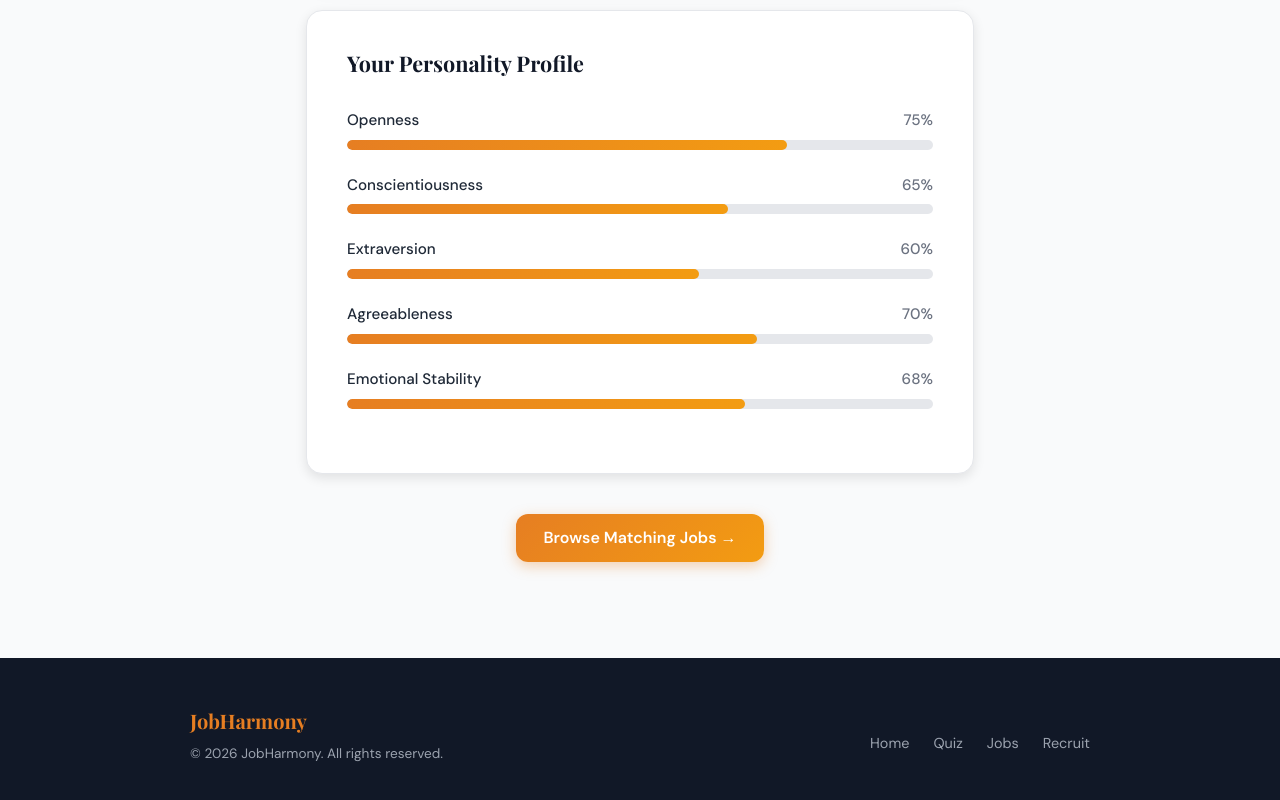
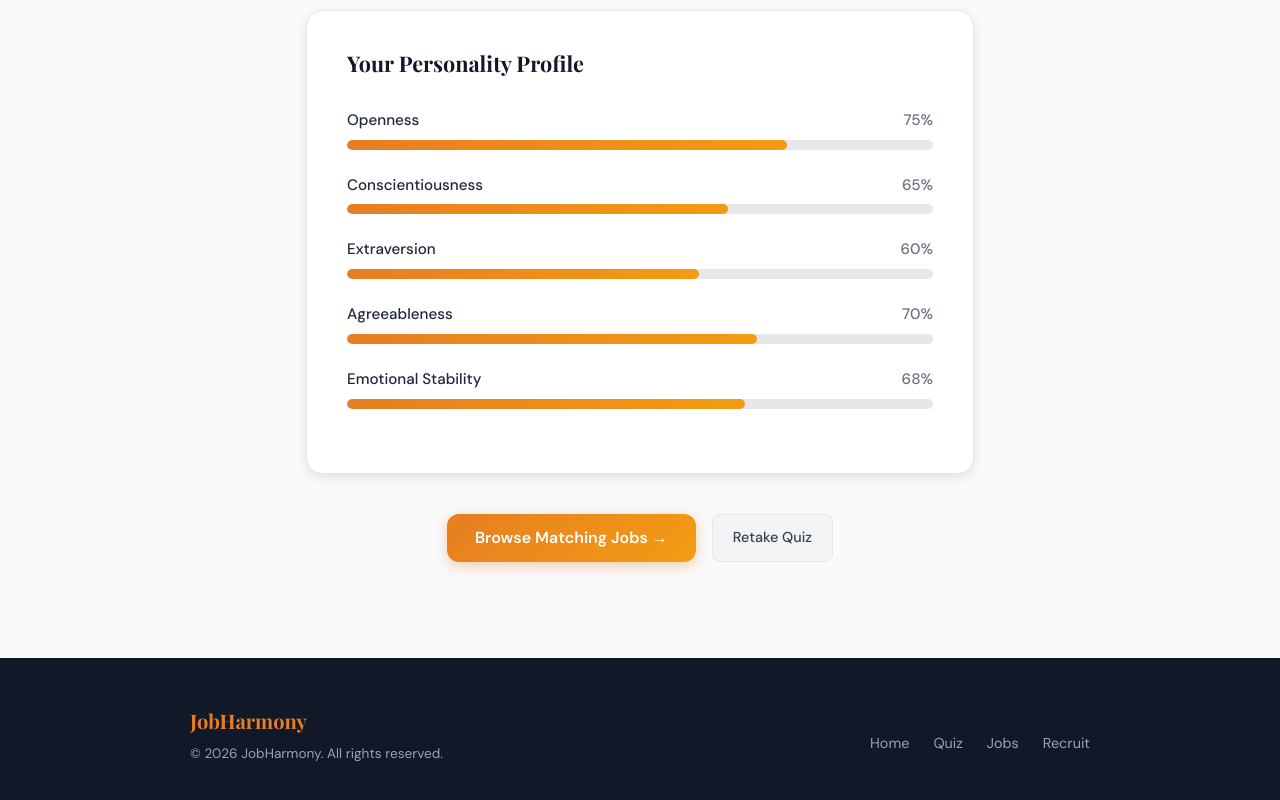
Before and after one commit to alecneish/MyJobHarmony, a React (Vite) app in the folder frontend/: page /quiz/results in a window 1280 px wide. Shown: the part 449-1249 px from the top of the page. Built offline with nearby package versions, Linux system fonts and the light colour scheme.

Commit message:
Add retake quiz functionality and navigation

```diff
--- a/frontend/src/pages/QuizResults.tsx
+++ b/frontend/src/pages/QuizResults.tsx
@@ -1,5 +1,5 @@
 import { useEffect, useState, useRef } from 'react';
-import { Link } from 'react-router-dom';
+import { Link, useNavigate } from 'react-router-dom';
 import type { QuizResults } from '../types';
 
 const DEFAULT_RESULT: QuizResults = {
@@ -25,6 +25,7 @@ export default function QuizResults() {
   const [results, setResults] = useState<QuizResults>(DEFAULT_RESULT);
   const [barsAnimated, setBarsAnimated] = useState(false);
   const animationTimer = useRef<ReturnType<typeof setTimeout> | null>(null);
+  const navigate = useNavigate();
 
   useEffect(() => {
     const stored = localStorage.getItem('jh-quiz-results');
@@ -44,6 +45,11 @@ export default function QuizResults() {
       if (animationTimer.current) clearTimeout(animationTimer.current);
     };
   }, []);
+
+  function handleRetake() {
+    localStorage.removeItem('jh-quiz-results');
+    navigate('/quiz');
+  }
 
   return (
     <div className="jh-results-container">
@@ -76,8 +82,9 @@ export default function QuizResults() {
         })}
       </div>
 
-      <div style={{ textAlign: 'center', marginTop: '2.5rem' }}>
+      <div style={{ textAlign: 'center', marginTop: '2.5rem', display: 'flex', gap: '1rem', justifyContent: 'center', flexWrap: 'wrap' }}>
         <Link to="/jobs" className="jh-btn-primary">Browse Matching Jobs →</Link>
+        <button className="jh-btn-secondary" onClick={handleRetake}>Retake Quiz</button>
       </div>
     </div>
   );
```
